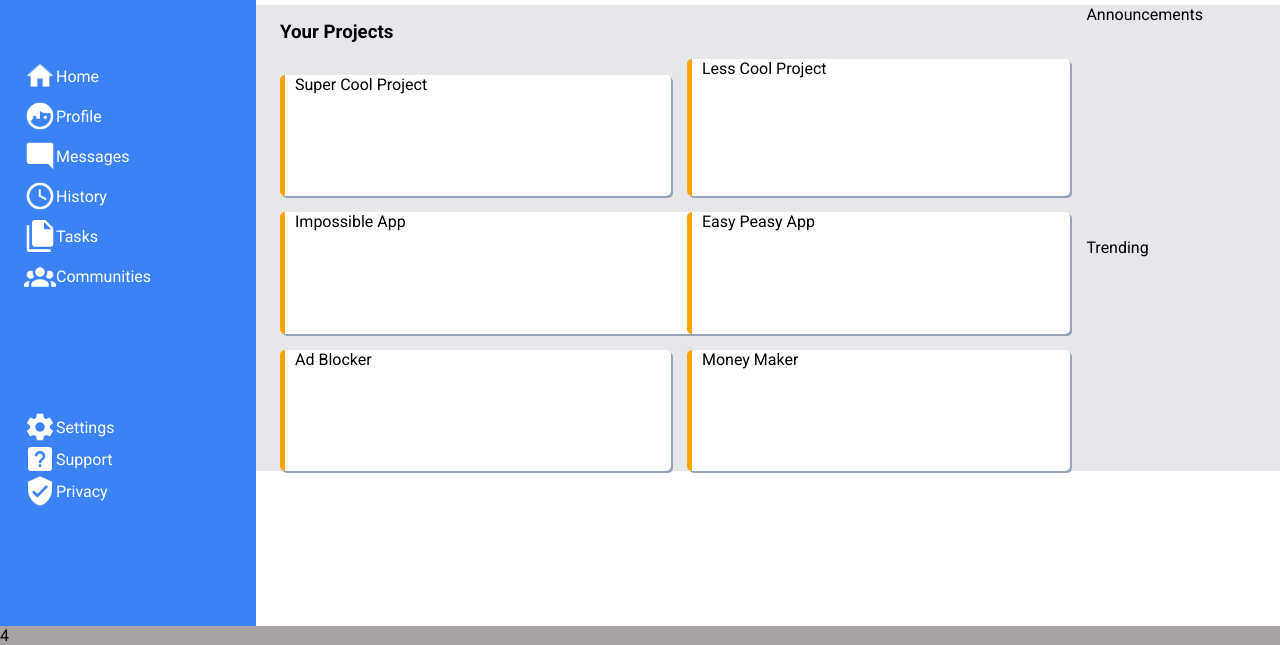
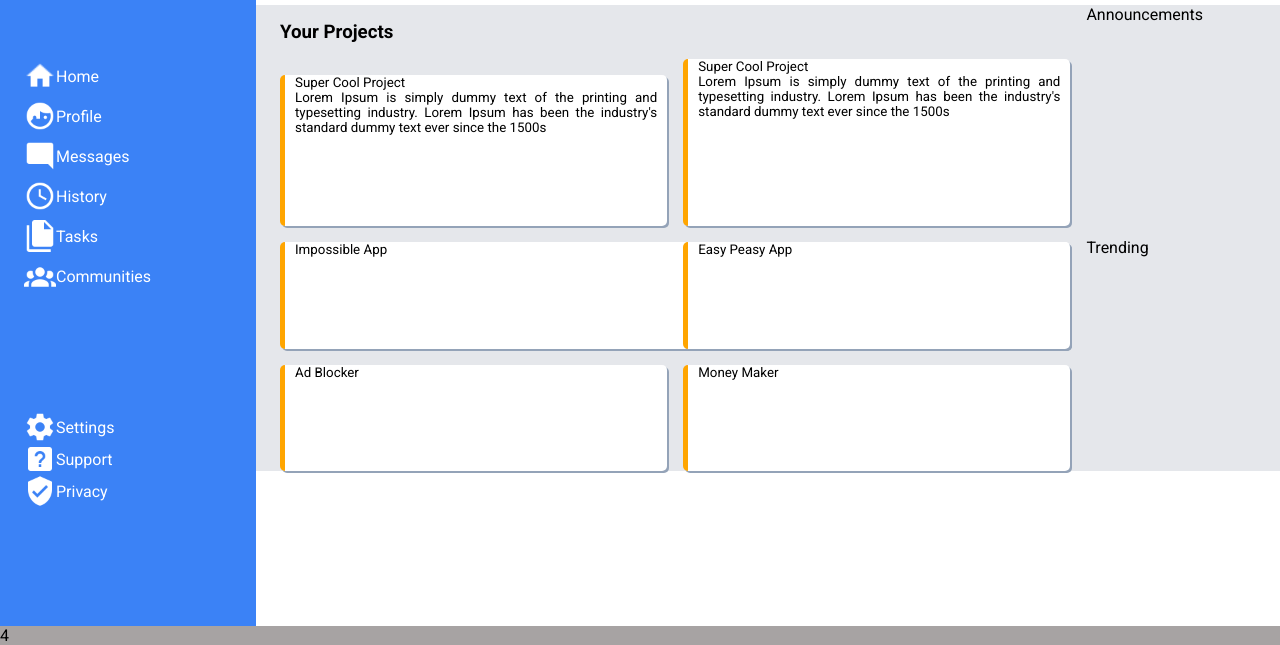
Before and after one commit to Abderrahmen-taouai/Admin-Dashboard, a plain HTML site: page index.html in a window 1280 px wide. Shown: the part 155-800 px from the top of the page. Drawn offline with Linux system fonts and the light colour scheme.

Commit message:
Finish Main

```diff
--- a/index.html
+++ b/index.html
@@ -75,9 +75,20 @@
             <div class="article"><h3>Your Projects</h3></div>
 
             <div class="card-container">
-             <div class="card card-head">Super Cool Project</div>
+             <div class="card card-head">
+                <p class="title">Super Cool Project</p>
+                <p class="text">Lorem Ipsum is simply dummy text of the printing
+                     and typesetting industry. Lorem Ipsum has been the industry's
+                     standard dummy text ever since the 1500s</p>
+             </div>
 
-             <div class="card card-lesscool">Less Cool Project</div>
+             <div class="card card-lesscool">
+                <p class="title">Super Cool Project</p>
+                <p class="text">Lorem Ipsum is simply dummy text of the printing
+                     and typesetting industry. Lorem Ipsum has been the industry's
+                     standard dummy text ever since the 1500s</p>
+
+             </div>
              <div class="card card-impossible">Impossible App</div>
              <div class="card card-easy">Easy Peasy App</div>
              <div class="card card-ad">Ad Blocker</div>
--- a/style.css
+++ b/style.css
@@ -229,6 +229,9 @@ body,html {
   border-left: 5px solid orange;
   padding: 0px 10px;
   box-shadow: 2px 2px #94a3b8;
+  max-width: 100%;
+  text-align: justify;
+  font-size: smaller;
 }
 
   .footer {
```
